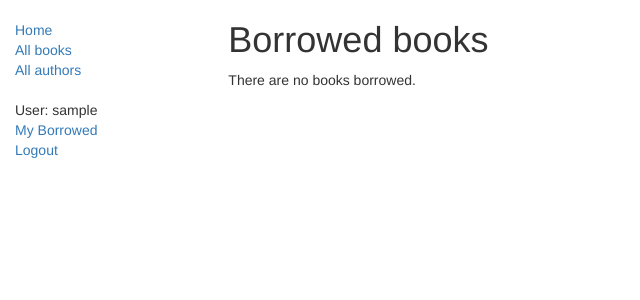
After one commit to vitoloper/locallibrary, a Django app: page /catalog/mybooks/ in a window 1280 px wide. The commit adds this page. Shown: the top 300 px of the page, without its empty margins (0-640 px from the left). Run offline with Django 3.2, Linux system fonts and the light colour scheme; the visitor is signed in with stand-in values (Sample User, id 1); data that the repository does not hold is empty; some libraries are stand-ins or nearby versions.

Commit message:
Add borrowed books page

```diff
--- a/catalog/templates/base_generic.html
+++ b/catalog/templates/base_generic.html
@@ -25,8 +25,12 @@
               <li><a href="{% url 'index' %}">Home</a></li>
               <li><a href="{% url 'books' %}">All books</a></li>
               <li><a href="{% url 'authors' %}">All authors</a></li>
+          </ul>
+
+          <ul class="sidebar-nav">
               {% if user.is_authenticated %}
                   <li>User: {{ user.get_username }}</li>
+                  <li><a href="{% url 'my-borrowed' %}">My Borrowed</a></li>
                   <li><a href="{% url 'logout' %}?next={{ request.path }}">Logout</a></li>
               {% else %}
                   <li><a href="{% url 'login' %}?next={{ request.path }}">Login</a></li>
--- /dev/null
+++ b/catalog/templates/catalog/bookinstance_list_borrowed_user.html
@@ -0,0 +1,19 @@
+{% extends "base_generic.html" %}
+
+{% block content %}
+    <h1>Borrowed books</h1>
+
+    {% if bookinstance_list %}
+    <ul>
+
+      {% for bookinst in bookinstance_list %}
+      <li class="{% if bookinst.is_overdue %}text-danger{% endif %}">
+        <a href="{% url 'book-detail' bookinst.book.pk %}">{{bookinst.book.title}}</a> ({{ bookinst.due_back }})
+      </li>
+      {% endfor %}
+    </ul>
+
+    {% else %}
+      <p>There are no books borrowed.</p>
+    {% endif %}
+{% endblock %}
--- a/catalog/urls.py
+++ b/catalog/urls.py
@@ -8,4 +8,5 @@ urlpatterns = [
     path('book/<int:pk>', views.BookDetailView.as_view(), name='book-detail'),
     path('authors/', views.AuthorListView.as_view(), name='authors'),
     path('authors/<int:pk>', views.AuthorDetailView.as_view(), name='author-detail'),
+    path('mybooks/', views.LoanedBooksByUserListView.as_view(), name='my-borrowed'),
 ]
--- a/catalog/views.py
+++ b/catalog/views.py
@@ -1,6 +1,7 @@
 from django.views import generic
 from django.shortcuts import render
 from .models import Book, BookInstance, Author, Genre
+from django.contrib.auth.mixins import LoginRequiredMixin
 
 
 def index(request):
@@ -38,3 +39,12 @@ class AuthorListView(generic.ListView):
 
 class AuthorDetailView(generic.DetailView):
     model = Author
+
+
+class LoanedBooksByUserListView(LoginRequiredMixin, generic.ListView):
+    model = BookInstance
+    template_name = 'catalog/bookinstance_list_borrowed_user.html'
+    paginate_by = 10
+
+    def get_queryset(self):
+        return BookInstance.objects.filter(borrower=self.request.user).filter(status__exact='o').order_by('due_back')
```
